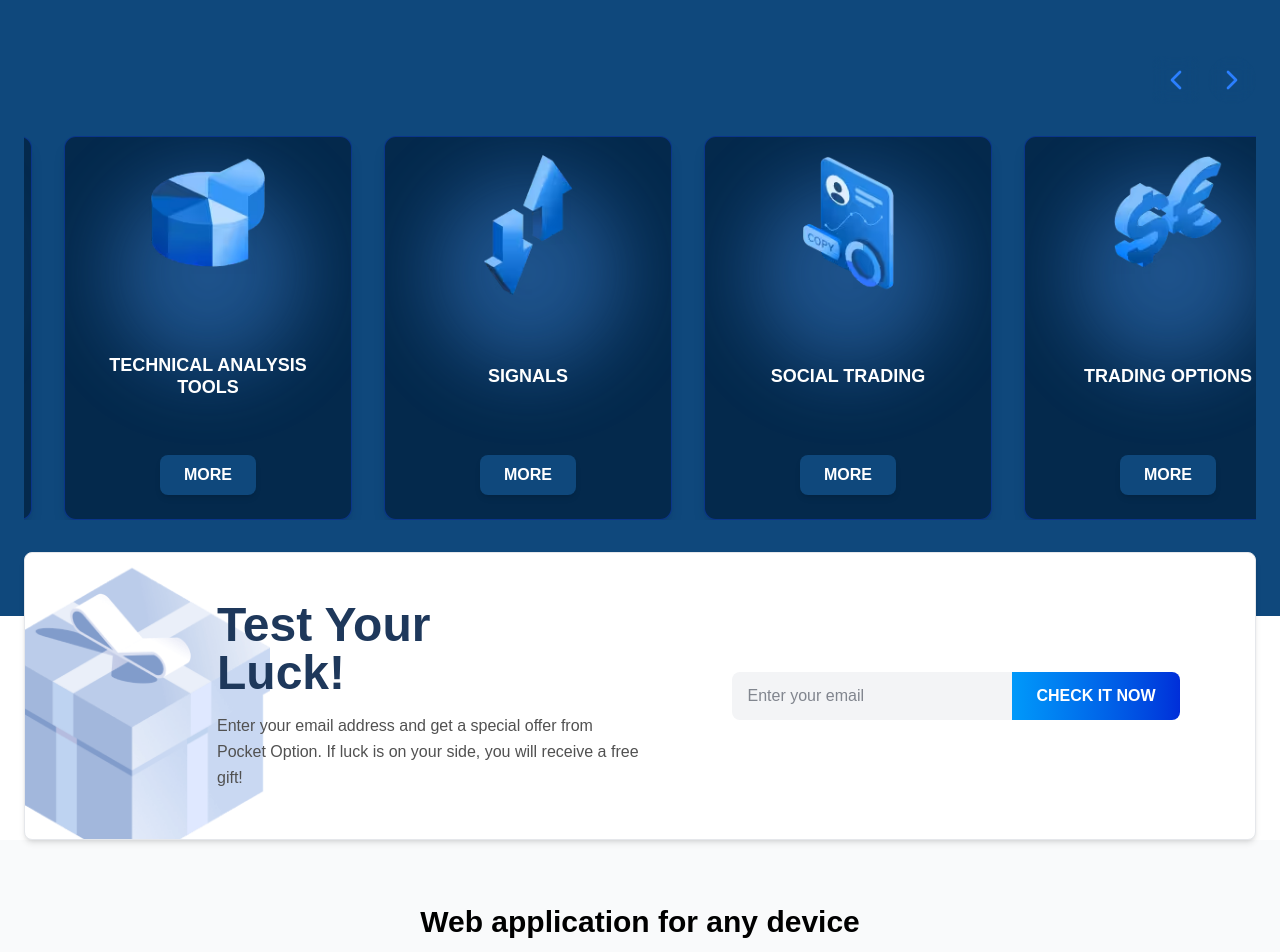
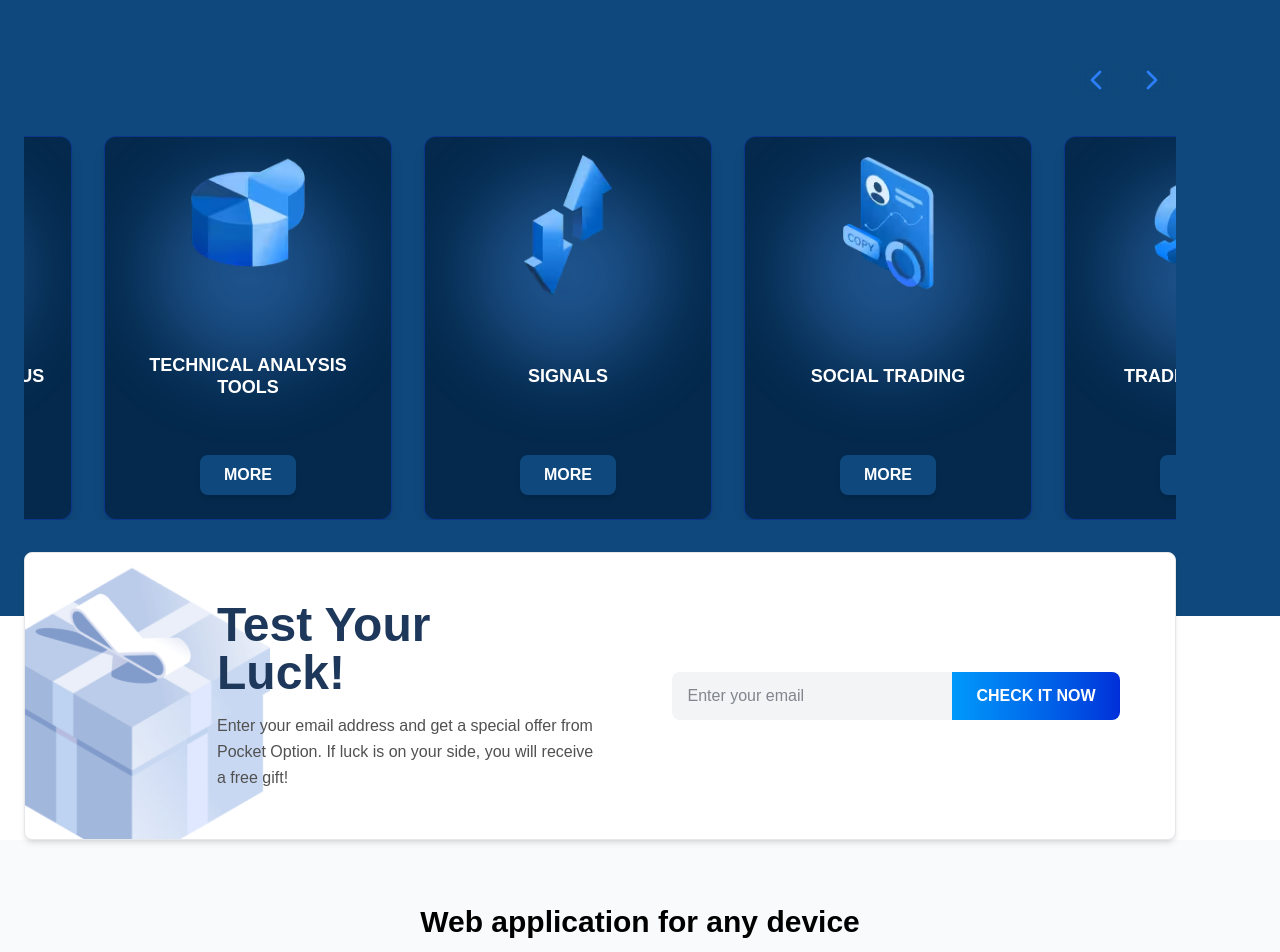
Before and after one commit to RedwanAhmedTapu/quickoptionfrontend, a React (Vite) app: page / in a window 1280 px wide. Shown: the part 2480-3432 px from the top of the page. Built offline with nearby package versions, Linux system fonts and the light colour scheme.

Commit message:
ui updated

```diff
--- a/src/components/EmailSection.jsx
+++ b/src/components/EmailSection.jsx
@@ -3,7 +3,7 @@ import Gift from "../assets/imgs/gift.png";
 const EmailSection = () => (
   <section className="bg-transparent h-72 -mt-16 relative z-10">
     <div className="container px-6 h-full">
-      <div className="max-w-7xl h-full flex flex-col md:flex-row items-center bg-white rounded-lg shadow-md p-8 border border-gray-200 bg-left bg-no-repeat bg-contain"
+      <div className="max-w-6xl h-full flex flex-col md:flex-row items-center bg-white rounded-lg shadow-md p-8 border border-gray-200 bg-left bg-no-repeat bg-contain"
            style={{backgroundImage: `url(${Gift})`}}>
 
         {/* Left side - Text content */}
--- a/src/components/OffersSlider.jsx
+++ b/src/components/OffersSlider.jsx
@@ -48,7 +48,7 @@ const OffersSlider = () => {
 
   return (
     <div className="bg-[#0f487c] py-24 px-6 relative overflow-hidden">
-      <div className="max-w-7xl  relative">
+      <div className="max-w-6xl  relative">
         {/* Navigation Arrows */}
         <div className="absolute -top-20 right-0 z-10 flex space-x-2">
           <button
```
